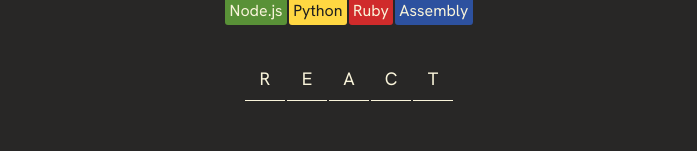
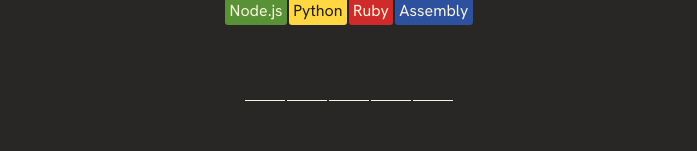
Before and after one commit to milesMejala/assembly-endgame-project, a React (Vite) app: page / in a window 1280 px wide. Shown: the part 320-471 px from the top of the page, without its empty margins (291-988 px from the left). Built offline with nearby package versions, Linux system fonts and the light colour scheme.

Commit message:
feat: Conditionally display current word letters based on guesses and introduce display utility CSS classes.

```diff
--- a/src/App.css
+++ b/src/App.css
@@ -40,6 +40,14 @@
   font-size: 18px;
 }
 
+.show {
+  display: block;
+}
+
+.hidden {
+  display: none;
+}
+
 .keyboard-section {
   margin: 64px auto 0 auto;
   max-width: 480px;
--- a/src/App.jsx
+++ b/src/App.jsx
@@ -18,14 +18,16 @@
   ));
 
   const [currentWord, setCurrentWord] = useState("react");
+  const [guessLetter, setGuessLetter] = useState([])
+
   const wordArray = [...currentWord.toUpperCase()];
   const currentWordElements = wordArray.map((letter, index) => (
-    <span className="current-word-letter" key={index}>
-      {letter}
+    <span className="current-word-letter"
+      key={index}>
+        {guessLetter.includes(letter) && letter}
     </span>
   ));
 
-  const [guessLetter, setGuessLetter] = useState([])
   const chooseLetter = (letter) => {
     setGuessLetter(prevGuessLetter =>
       prevGuessLetter.includes(letter) ? prevGuessLetter : [...prevGuessLetter, letter]
```
